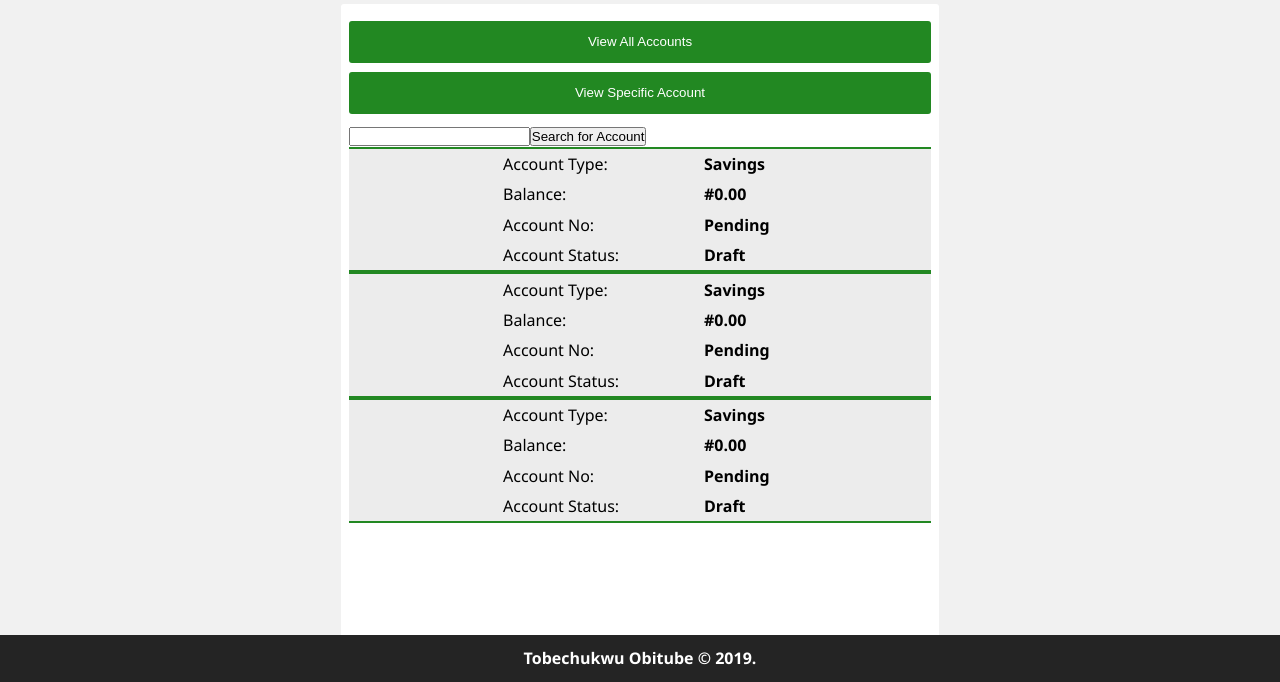
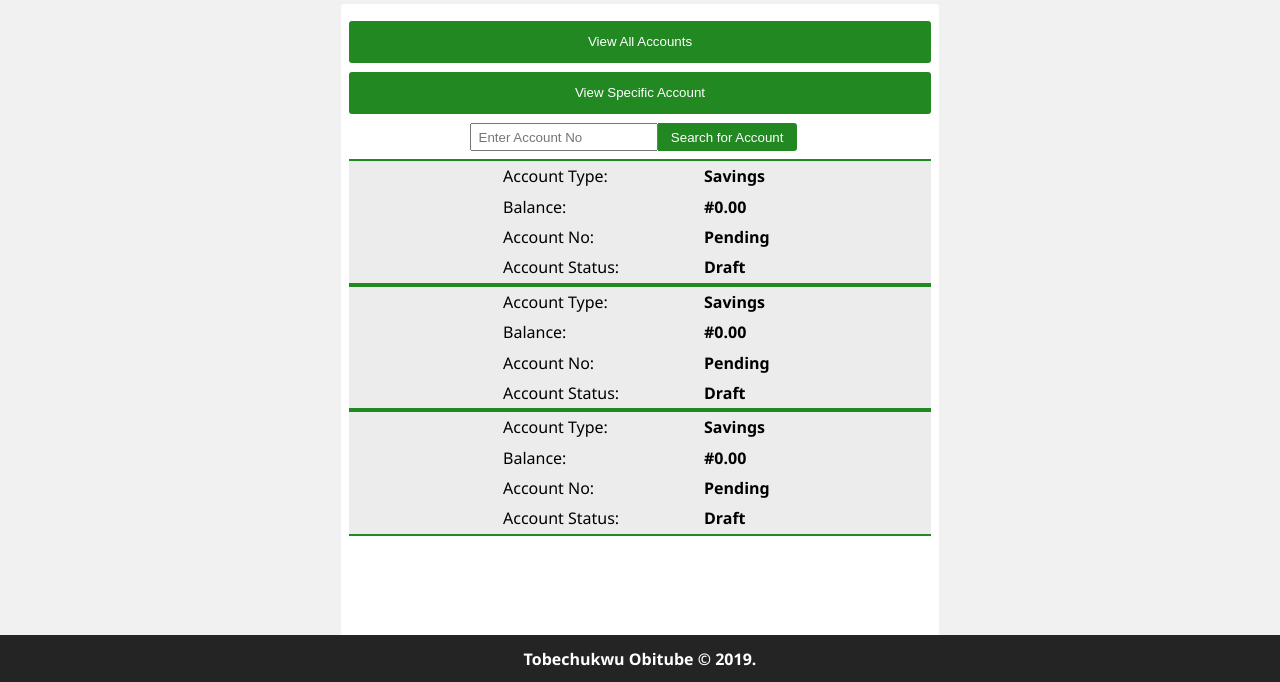
Before and after one commit to tohbay/Banka, a plain HTML site: page UI/assets/pages/accounts.html in a window 1280 px wide. Shown: the part 118-800 px from the top of the page. Drawn offline with Linux system fonts and the light colour scheme; files whose address does not match are found by name.

Commit message:
[Feature #164983557]: add css styles for search one input and button

```diff
--- a/UI/assets/css/transaction.css
+++ b/UI/assets/css/transaction.css
@@ -87,6 +87,21 @@ align-items: center;
   margin-left: 1em;
 }
 
+.search-one {
+  display: flex;
+  justify-content: center;
+  margin: 0.5em 0;
+}
+
+.search-one >.client-btn {
+  border-top-left-radius: 0;
+  border-bottom-left-radius: 0;
+}
+
+.search-one input[type=text] {
+  padding-left: 0.5em;
+}
+
 /* Footer */
 #footer {
   text-align: center;
--- a/UI/assets/pages/accounts.html
+++ b/UI/assets/pages/accounts.html
@@ -35,8 +35,8 @@
           <div class="client-items user-account">
                 <a href="client-dashboard.html"><button class="client-btn view-account-transactions">View All Accounts</button></a>
                 <button class="client-btn view-account-transactions">View Specific Account</button>
-                <div>
-                  <input type="text"><button>Search for Account</button>
+                <div class="search-one">
+                  <input type="text" placeholder="Enter Account No"><button class="client-btn">Search for Account</button>
                 </div>
             <div class="account-profile-details">
               <div class="account-info">
```
